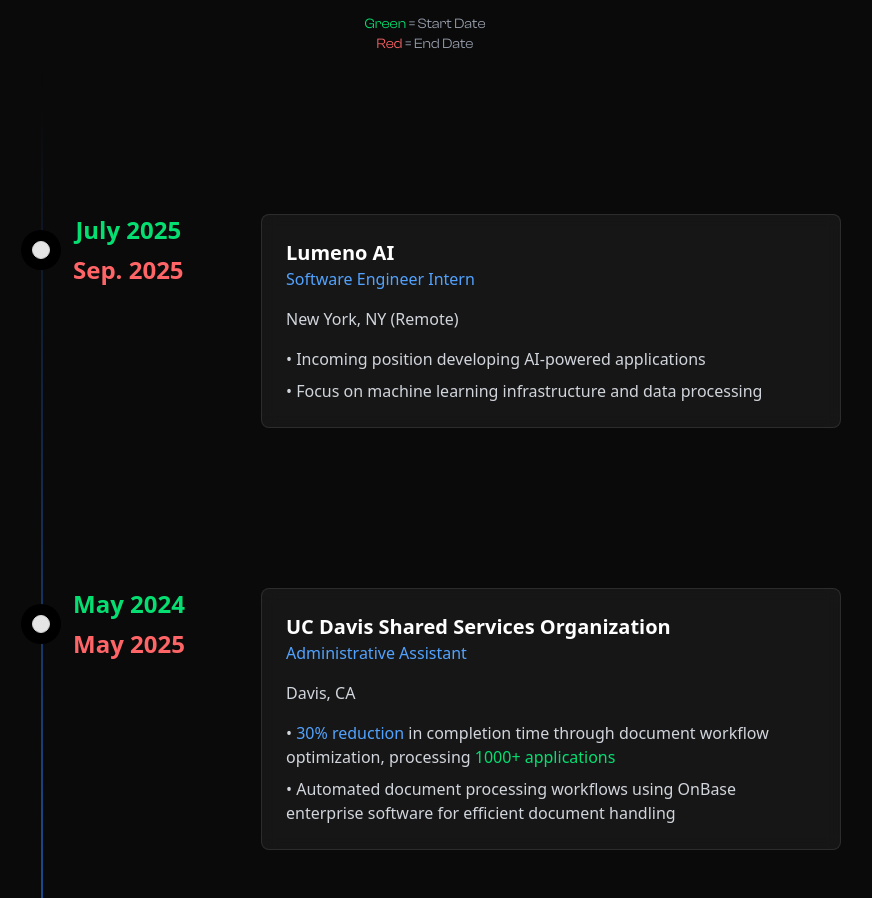
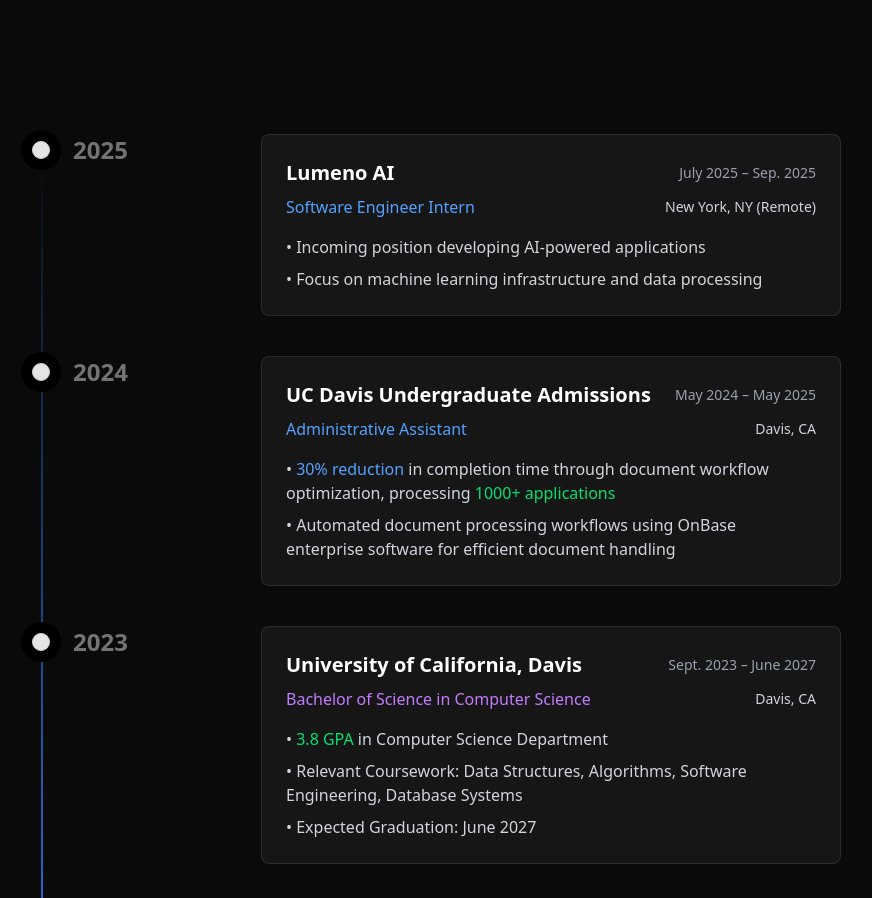
Before and after one commit to DommyMM/portfolio, a Next.js app: page / in a window 1280 px wide. Shown: the part 1442-2340 px from the top of the page, without its empty margins (215-1087 px from the left). Built offline with nearby package versions, Linux system fonts and the light colour scheme.

Commit message:
timeline ui adjustments

```diff
--- a/src/components/WorkEducation.tsx
+++ b/src/components/WorkEducation.tsx
@@ -7,17 +7,21 @@ const workEducationData = [
     {
         title: (
             <div className="text-center">
-                <div className="text-green-400">July 2025</div>
-                <div className="text-red-400 mt-2">Sep. 2025</div>
+                <div className="text-2xl font-bold text-neutral-500">2025</div>
             </div>
         ),
         content: (
             <div>
                 <div className="mb-4">
+                    <div className="flex justify-between items-center mb-2">
                         <h3 className="text-xl font-semibold text-white">Lumeno AI</h3>
+                        <p className="text-gray-400 text-sm">July 2025 – Sep. 2025</p>
+                    </div>
+                    <div className="flex justify-between items-center">
                         <p className="text-blue-400 font-medium">Software Engineer Intern</p>
+                        <p className="text-gray-300 text-sm">New York, NY (Remote)</p>
                     </div>
-                <p className="text-gray-300 mb-4">New York, NY (Remote)</p>
+                </div>
                 <div className="space-y-2">
                     <p className="text-gray-300">• Incoming position developing AI-powered applications</p>
                     <p className="text-gray-300">• Focus on machine learning infrastructure and data processing</p>
@@ -28,17 +32,21 @@ const workEducationData = [
     {
         title: (
             <div className="text-center">
-                <div className="text-green-400">May 2024</div>
-                <div className="text-red-400 mt-2">May 2025</div>
+                <div className="text-2xl font-bold text-neutral-500">2024</div>
             </div>
         ),
         content: (
             <div>
                 <div className="mb-4">
-                    <h3 className="text-xl font-semibold text-white">UC Davis Shared Services Organization</h3>
+                    <div className="flex justify-between items-center mb-2">
+                        <h3 className="text-xl font-semibold text-white">UC Davis Undergraduate Admissions</h3>
+                        <p className="text-gray-400 text-sm">May 2024 – May 2025</p>
+                    </div>
+                    <div className="flex justify-between items-center">
                         <p className="text-blue-400 font-medium">Administrative Assistant</p>
+                        <p className="text-gray-300 text-sm">Davis, CA</p>
                     </div>
-                <p className="text-gray-300 mb-4">Davis, CA</p>
+                </div>
                 <div className="space-y-2">
                     <p className="text-gray-300">• <span className="text-blue-400 font-medium">30% reduction</span> in completion time through document workflow optimization, processing <span className="text-green-400 font-medium">1000+ applications</span></p>
                     <p className="text-gray-300">• Automated document processing workflows using OnBase enterprise software for efficient document handling</p>
@@ -49,17 +57,21 @@ const workEducationData = [
     {
         title: (
             <div className="text-center">
-                <div className="text-green-400">Sept. 2023</div>
-                <div className="text-red-400 mt-2">June 2027</div>
+                <div className="text-2xl font-bold text-neutral-500">2023</div>
             </div>
         ),
         content: (
             <div>
                 <div className="mb-4">
+                    <div className="flex justify-between items-center mb-2">
                         <h3 className="text-xl font-semibold text-white">University of California, Davis</h3>
+                        <p className="text-gray-400 text-sm">Sept. 2023 – June 2027</p>
+                    </div>
+                    <div className="flex justify-between items-center">
                         <p className="text-purple-400 font-medium">Bachelor of Science in Computer Science</p>
+                        <p className="text-gray-300 text-sm">Davis, CA</p>
                     </div>
-                <p className="text-gray-300 mb-4">Davis, CA</p>
+                </div>
                 <div className="space-y-2">
                     <p className="text-gray-300">• <span className="text-green-400 font-medium">3.8 GPA</span> in Computer Science Department</p>
                     <p className="text-gray-300">• Relevant Coursework: Data Structures, Algorithms, Software Engineering, Database Systems</p>
@@ -71,17 +83,21 @@ const workEducationData = [
     {
         title: (
             <div className="text-center">
-                <div className="text-green-400">July 2022</div>
-                <div className="text-red-400 mt-2">Feb. 2023</div>
+                <div className="text-2xl font-bold text-neutral-500">2022</div>
             </div>
         ),
         content: (
             <div>
                 <div className="mb-4">
+                    <div className="flex justify-between items-center mb-2">
                         <h3 className="text-xl font-semibold text-white">ACE Data Systems Ltd</h3>
+                        <p className="text-gray-400 text-sm">July 2022 – Feb. 2023</p>
+                    </div>
+                    <div className="flex justify-between items-center">
                         <p className="text-blue-400 font-medium">Software Engineering Intern</p>
+                        <p className="text-gray-300 text-sm">Yangon, Myanmar</p>
                     </div>
-                <p className="text-gray-300 mb-4">Yangon, Myanmar</p>
+                </div>
                 <div className="space-y-2">
                     <p className="text-gray-300">• <span className="text-blue-400 font-medium">20% faster queries</span> with backend features for fitness tracker using Spring MVC and SQL databases</p>
                     <p className="text-gray-300">• Conducted integration testing to validate database operations and API endpoints, <span className="text-green-400 font-medium">90% coverage</span></p>
@@ -94,13 +110,8 @@ const workEducationData = [
 export default function WorkEducation() {
     return (
         <section id="work" className="py-24">
-            <div className="text-center">
+            <div className="text-center mb-8">
                 <h2 className="text-3xl font-semibold text-white mb-2">Work & Education</h2>
-                <p className="text-sm text-gray-400">
-                    <span className="text-green-400">Green</span> = Start Date
-                    <br />
-                    <span className="text-red-400">Red</span> = End Date
-                </p>
             </div>
             <Timeline data={workEducationData} />
         </section>
--- a/src/components/ui/Timeline.tsx
+++ b/src/components/ui/Timeline.tsx
@@ -34,24 +34,24 @@ export const Timeline = ({ data }: TimelineProps) => {
 
     return (
         <div className="w-full bg-transparent font-sans" ref={containerRef}>
-            <div className="max-w-7xl mx-auto py-0 px-4">
+            <div className="max-w-7xl mx-auto py-20 px-4">
                 <div ref={ref} className="relative max-w-6xl mx-auto pb-20">
                     {data.map((item, index) => (
                         <div
                             key={index}
-                            className="flex justify-start pt-10 md:pt-40 md:gap-6"
+                            className={`flex justify-start ${index === 0 ? 'pt-4' : 'pt-10'} md:${index === 0 ? 'pt-8' : 'pt-40'} md:gap-6`}
                         >
                             <div className="sticky flex flex-col md:flex-row z-40 items-center top-40 self-start max-w-[220px] md:w-[220px] flex-shrink-0">
                                 <div className="h-10 absolute left-3 md:left-3 w-10 rounded-full bg-black dark:bg-white flex items-center justify-center">
                                     <div className="h-4 w-4 rounded-full bg-neutral-200 dark:bg-neutral-800 border border-neutral-300 dark:border-neutral-700 p-2" />
                                 </div>
-                                <div className="hidden md:block text-lg md:pl-16 md:text-2xl font-bold text-neutral-500 dark:text-neutral-500">
+                                <div className="hidden md:block text-xl md:pl-16 md:text-4xl font-black text-white dark:text-white">
                                     {item.title}
                                 </div>
                             </div>
 
                             <div className="relative pl-20 md:pl-2 w-full flex-grow">
-                                <div className="md:hidden block text-lg mb-4 text-left font-bold text-neutral-500 dark:text-neutral-500">
+                                <div className="md:hidden block text-lg mb-4 text-left font-black text-white dark:text-white">
                                     {item.title}
                                 </div>
                                 <div className="bg-white/5 rounded-lg border border-white/10 p-6 backdrop-blur-sm">
```
Lines whose indentation alone changed are shown as unchanged.
